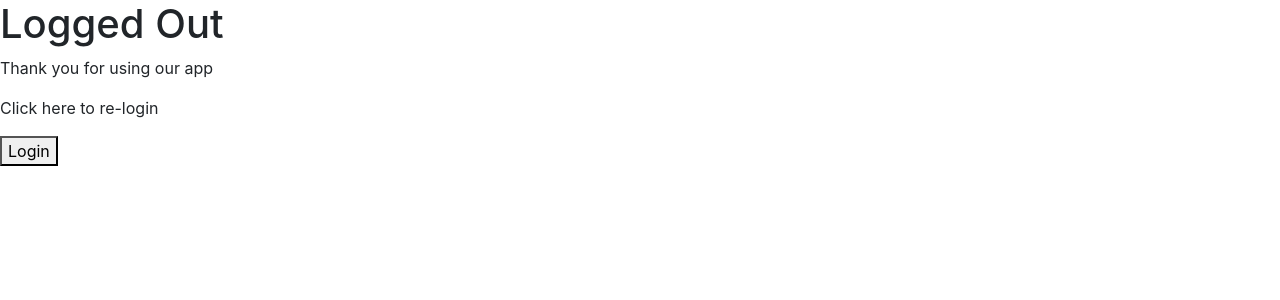
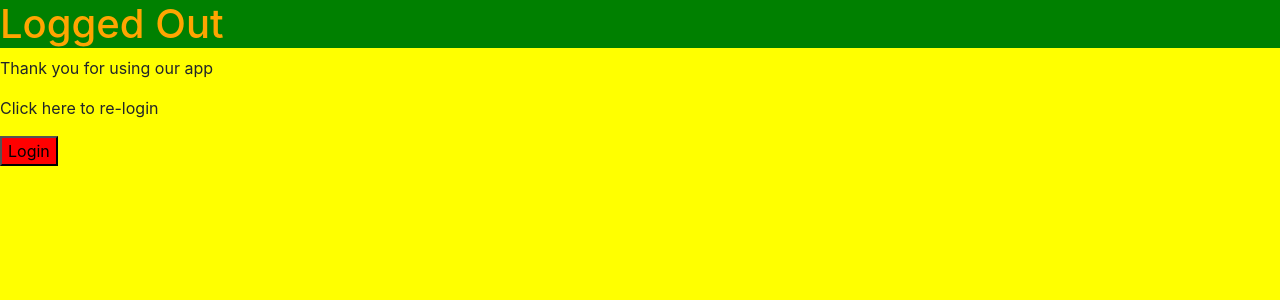
Before and after one commit to studsam/DevClubAssignment6, a Django app: template accounts/templates/accounts/logout.html in a window 1280 px wide. Shown: the top 300 px of the page. Run offline with Django 3.2, Linux system fonts and the light colour scheme; the template is opened without the code that fills it, so the values that code supplies are empty; some libraries are stand-ins or nearby versions.

Commit message:
made decorations

```diff
--- a/accounts/templates/accounts/logout.html
+++ b/accounts/templates/accounts/logout.html
@@ -3,8 +3,8 @@
 <title>Thank You</title>
 {%endblock%}
 {%block body%}
-<h1>Logged Out</h1>
+<h1 style="background-color: green;color:orange;">Logged Out</h1>
 <p>Thank you for using our app</p>
 <p>Click here to re-login</p>
-<a href="/accounts/login"><button>Login</button>
+<a href="/accounts/login" ><button style='background-color:red;'>Login</button>
 {%endblock%}
--- a/accounts/templates/base.html
+++ b/accounts/templates/base.html
@@ -11,7 +11,7 @@
 
 	{%endblock%}
  </head>
- <body>
+ <body style='background-color: yellow'>
  	{% block body %}
  	{% endblock%}
  </body>
```
